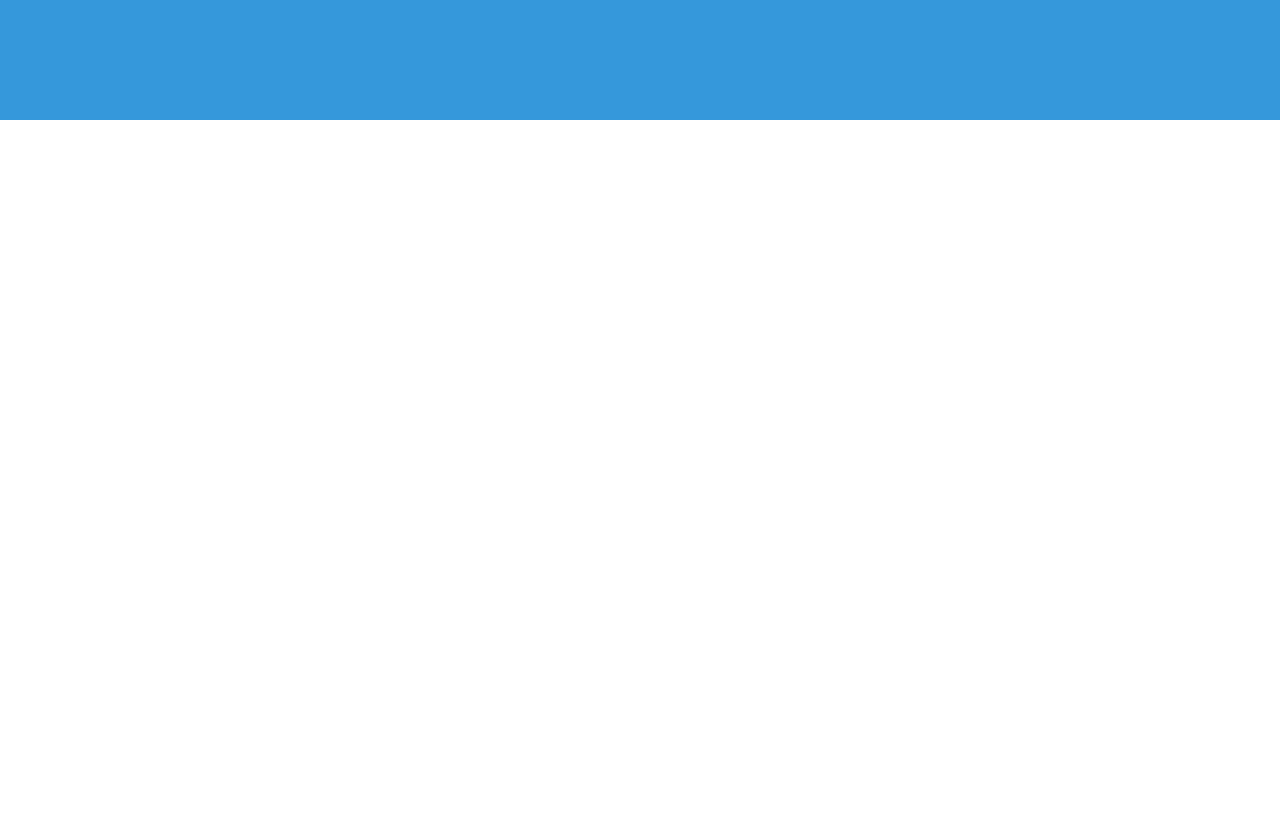
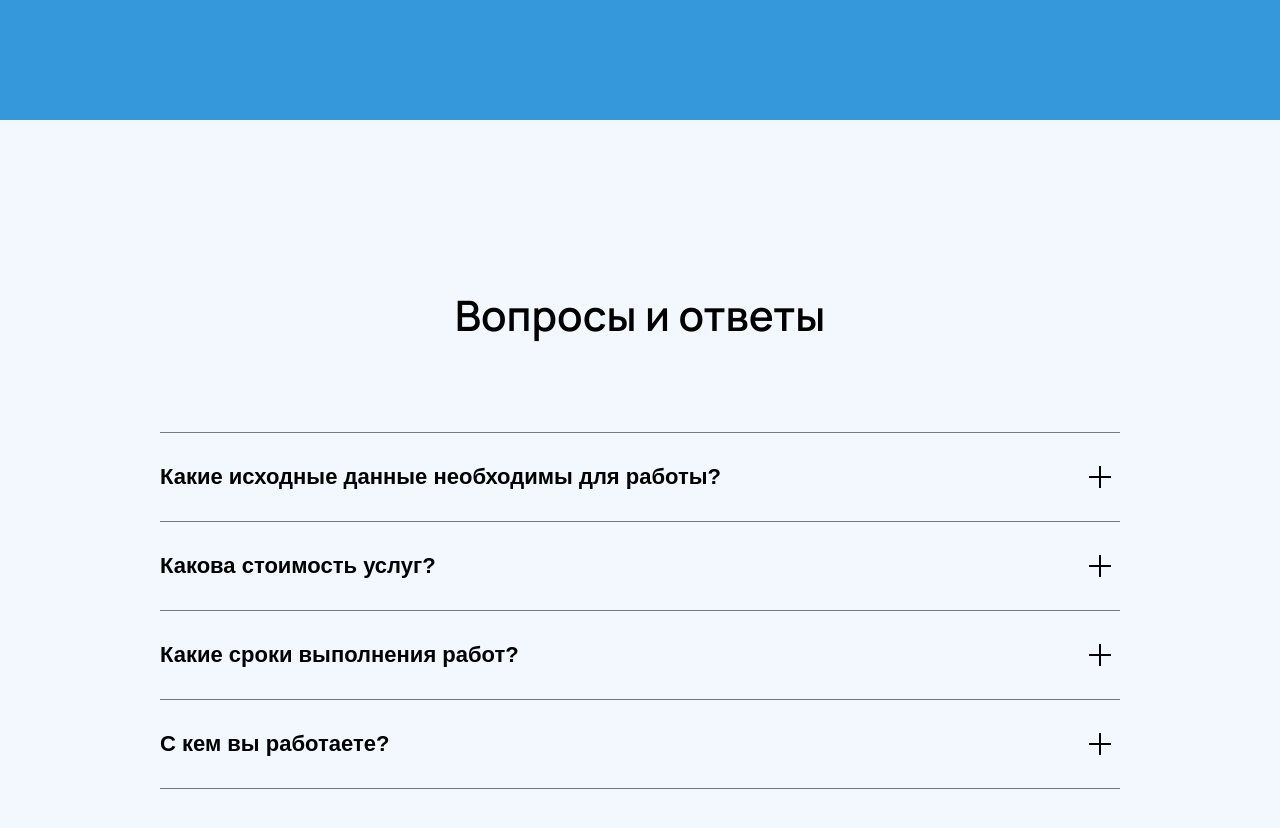
Before and after one commit to DenVIII/exterior-port, a Nuxt app: page / in a window 1280 px wide. Shown: the part 7820-8648 px from the top of the page. Before the commit the page ends 7940 px from the top, so only its background shows below. Built offline with nearby package versions, Linux system fonts and the light colour scheme.

Commit message:
Add Faq Section

```diff
--- /dev/null
+++ b/components/FaqSection.vue
@@ -0,0 +1,199 @@
+<template>
+  <section class="faq">
+    <div class="faq__container">
+      <h2 class="faq__title">Вопросы и ответы</h2>
+
+      <div class="faq__list">
+        <div
+          v-for="(item, index) in faqs"
+          :key="index"
+          class="faq__item"
+        >
+          <button
+            class="faq__header"
+            :aria-expanded="item.isOpen"
+            @click="toggle(index)"
+          >
+            <span class="faq__question">{{ item.question }}</span>
+            <svg
+              class="faq__icon"
+              :class="{ 'faq__icon--open': item.isOpen }"
+              viewBox="0 0 40 40"
+              xmlns="http://www.w3.org/2000/svg"
+            >
+              <circle cx="20" cy="20" r="20" fill="none" />
+              <g stroke="currentColor" stroke-width="2" fill="none">
+                <path d="M9 20H31" />
+                <path d="M20 9V31" />
+              </g>
+            </svg>
+          </button>
+          <div
+            :ref="(el) => setContentRef(index, el)"
+            class="faq__content"
+            :style="item.isOpen ? { maxHeight: contentHeights[index] + 'px' } : { maxHeight: '0' }"
+          >
+            <div class="faq__text">{{ item.answer }}</div>
+          </div>
+        </div>
+      </div>
+    </div>
+  </section>
+</template>
+
+<script setup>
+import { ref, nextTick } from 'vue'
+
+const faqs = ref([
+  {
+    question: 'Какие исходные данные необходимы для работы?',
+    answer: 'Чертежи, планы фасадов, разрезы.',
+    isOpen: false
+  },
+  {
+    question: 'Какова стоимость услуг?',
+    answer: 'Зависит от сложности и количества ракурсов.',
+    isOpen: false
+  },
+  {
+    question: 'Какие сроки выполнения работ?',
+    answer: 'От 3 до 10 дней на объект.',
+    isOpen: false
+  },
+  {
+    question: 'С кем вы работаете?',
+    answer: 'С архитекторами, строительными компаниями и частными заказчиками.',
+    isOpen: false
+  }
+])
+
+const contentElements = ref([])
+const contentHeights = ref([])
+
+// Сохраняем ссылки на DOM-элементы контента
+const setContentRef = (index, el) => {
+  if (el) contentElements.value[index] = el
+}
+
+const toggle = async (index) => {
+  const item = faqs.value[index]
+  item.isOpen = !item.isOpen
+
+  // После изменения состояния дожидаемся перерисовки, затем измеряем высоту
+  await nextTick()
+  const el = contentElements.value[index]
+  if (el) {
+    contentHeights.value[index] = el.scrollHeight
+  }
+}
+</script>
+
+<style scoped>
+.faq {
+  background-color: #f2f8fd;
+  padding: 135px 0;
+}
+
+.faq__container {
+  max-width: 960px;
+  margin: 0 auto;
+  padding: 0 20px;
+}
+
+.faq__title {
+  font-weight: 600;
+  font-size: 42px;
+  line-height: 1.23;
+  color: #000000;
+  text-align: center;
+  margin-bottom: 90px;
+}
+
+/* Список */
+.faq__list {
+  display: flex;
+  flex-direction: column;
+}
+
+/* Элемент списка */
+.faq__item {
+  border-top: 1px solid rgba(0, 0, 0, 0.5);
+}
+
+.faq__item:last-child {
+  border-bottom: 1px solid rgba(0, 0, 0, 0.5);
+}
+
+/* Кнопка-заголовок */
+.faq__header {
+  display: flex;
+  justify-content: space-between;
+  align-items: center;
+  width: 100%;
+  padding: 24px 0;
+  background: none;
+  border: none;
+  cursor: pointer;
+  text-align: left;
+}
+
+.faq__question {
+  font-weight: 600;
+  font-size: 22px;
+  line-height: 1.35;
+  color: #000000;
+  padding-right: 20px;
+}
+
+/* Иконка */
+.faq__icon {
+  width: 40px;
+  height: 40px;
+  flex-shrink: 0;
+  color: #000000;
+  transition: transform 0.3s ease;
+}
+
+/* Поворот на 45° – плюс становится крестиком */
+.faq__icon--open {
+  transform: rotate(45deg);
+}
+
+/* Контент */
+.faq__content {
+  overflow: hidden;
+  transition: max-height 0.3s ease;
+  will-change: max-height;
+}
+
+.faq__text {
+  font-weight: 300;
+  font-size: 18px;
+  line-height: 1.55;
+  color: #000000;
+  padding-bottom: 24px;
+}
+
+/* Адаптив */
+@media screen and (max-width: 960px) {
+  .faq__title {
+    margin-bottom: 45px;
+  }
+}
+
+@media screen and (max-width: 640px) {
+  .faq {
+    padding: 90px 0;
+  }
+  .faq__title {
+    font-size: 30px;
+  }
+  .faq__question {
+    font-size: 18px;
+  }
+  .faq__icon {
+    width: 32px;
+    height: 32px;
+  }
+}
+</style>
--- a/pages/index.vue
+++ b/pages/index.vue
@@ -7,5 +7,6 @@
     <ServicesSection />
     <PricingSection />
     <StepsSection />
+    <FaqSection />
   </div>
 </template>
```
